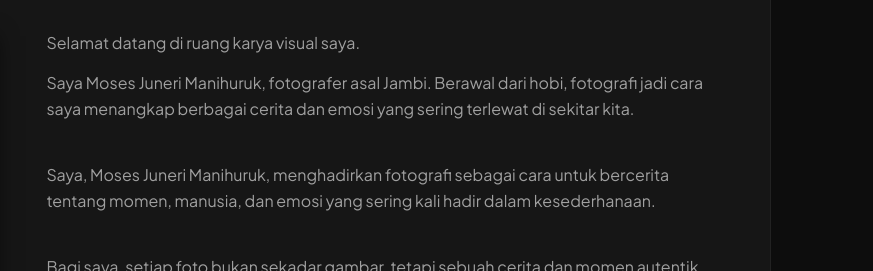
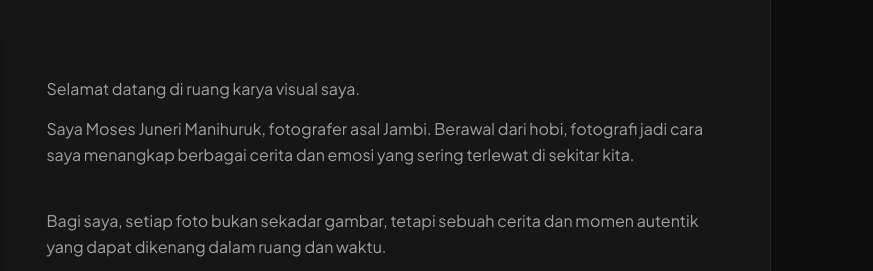
Before and after one commit to ezermanihuruk/galeri-moses, a plain HTML site: page index.html in a window 1280 px wide. Shown: the part 990-1261 px from the top of the page, 407-1280 px from the left. Drawn offline with nearby package versions, Linux system fonts and the light colour scheme; no server answers; a script that the page names is missing; a web font is replaced by a local one.

Commit message:
Refactor about section in index.html
Removed a redundant paragraph about the photographer's storytelling approach.

```diff
--- a/index.html
+++ b/index.html
@@ -52,8 +52,6 @@
 <div class="about-text">
         <p>Selamat datang di ruang karya visual saya.</p>
         <p>Saya Moses Juneri Manihuruk, fotografer asal Jambi. Berawal dari hobi, fotografi jadi cara saya menangkap berbagai cerita dan emosi yang sering terlewat di sekitar kita.</p>
-<br>
-        <p>Saya, Moses Juneri Manihuruk, menghadirkan fotografi sebagai cara untuk bercerita tentang momen, manusia, dan emosi yang sering kali hadir dalam kesederhanaan.</p>
         <br>
         <p>Bagi saya, setiap foto bukan sekadar gambar, tetapi sebuah cerita dan momen autentik yang dapat dikenang dalam ruang dan waktu.</p>
         <p>Lewat setiap bidikan, saya ingin mengajak kita semua melihat keindahan dari sudut pandang yang berbeda, menjadikan momen biasa sebagai cerita yang berkesan.</p>
```
